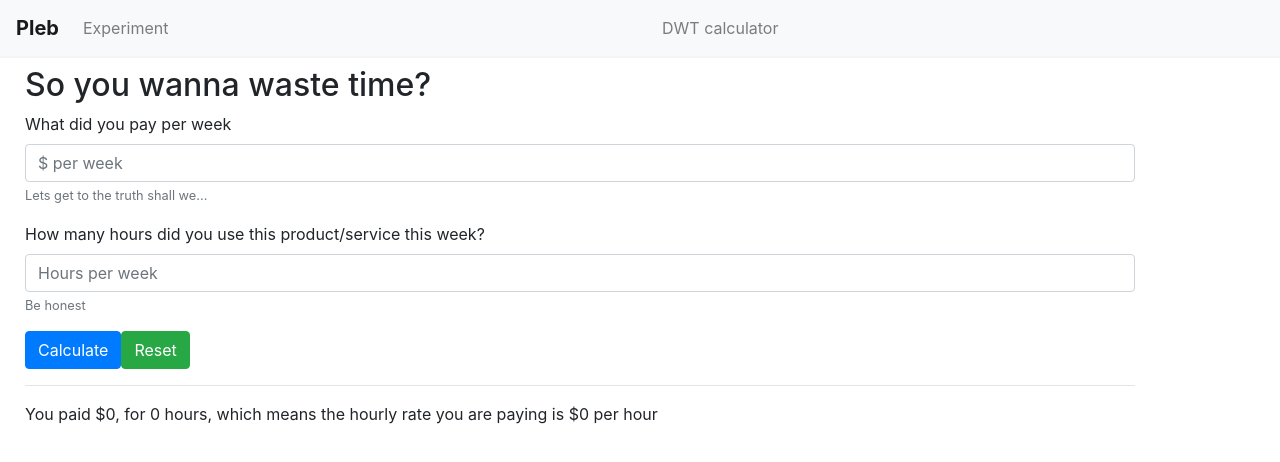
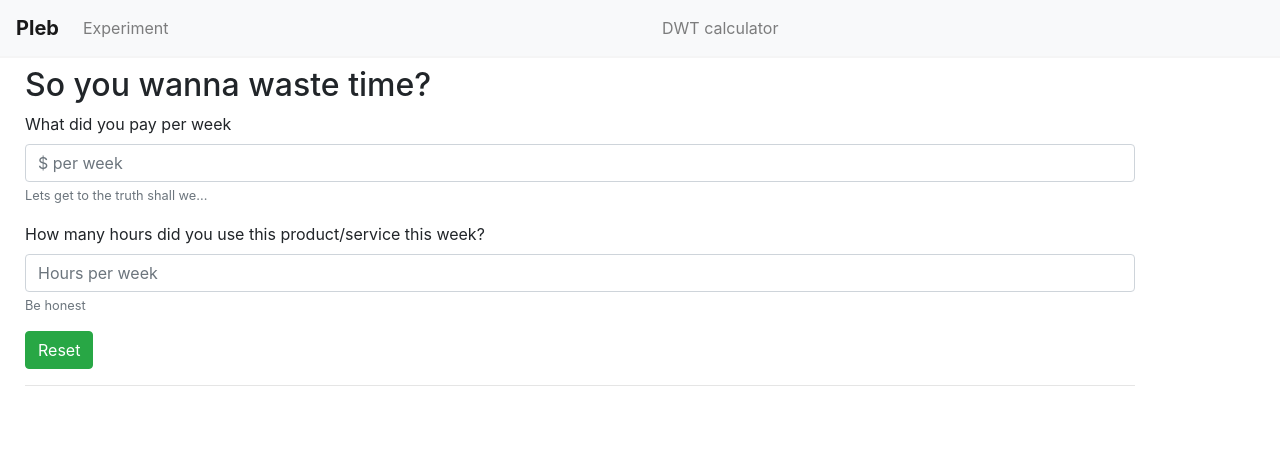
Before and after one commit to jwwnz/PleblJS, a React (Create React App) app: page /dont-waste-time in a window 1280 px wide. Shown: the top 462 px of the page. Built offline with nearby package versions, Linux system fonts and the light colour scheme.

Commit message:
Adding manual reset and better hiding/displaying of answer.

```diff
--- a/src/pages/DWT.jsx
+++ b/src/pages/DWT.jsx
@@ -12,6 +12,11 @@ const DWTPage = () => {
 
 	const handleHoursChange = (event) => {
 		setHours(event.target.value);
+	};
+
+	const handleReset = (event) => {
+		setPrice(0);
+		setHours(0);
 	};
 	return (
 		<>
@@ -41,17 +46,19 @@ const DWTPage = () => {
 						/>
 						<Form.Text className="text-muted">Be honest</Form.Text>
 					</Form.Group>
-					<Button variant="primary">Calculate</Button>
-					<Button variant="success" type="reset">
+					<Button variant="success" type="reset" onClick={handleReset}>
 						Reset
 					</Button>
 				</Form>
 
 				<hr />
-				<div>
-					{`You paid $${price}, for ${hours} hours, which means the hourly rate you are
-					paying is $${price && hours && price / hours} per hour`}
-				</div>
+				{price > 0 && hours > 0 && (
+					<div>
+						You paid ${price}, for {hours} hours, which means the rate you are
+						paying is&nbsp;
+						<strong>${price / hours} per hour</strong>
+					</div>
+				)}
 			</Container>
 		</>
 	);
```
